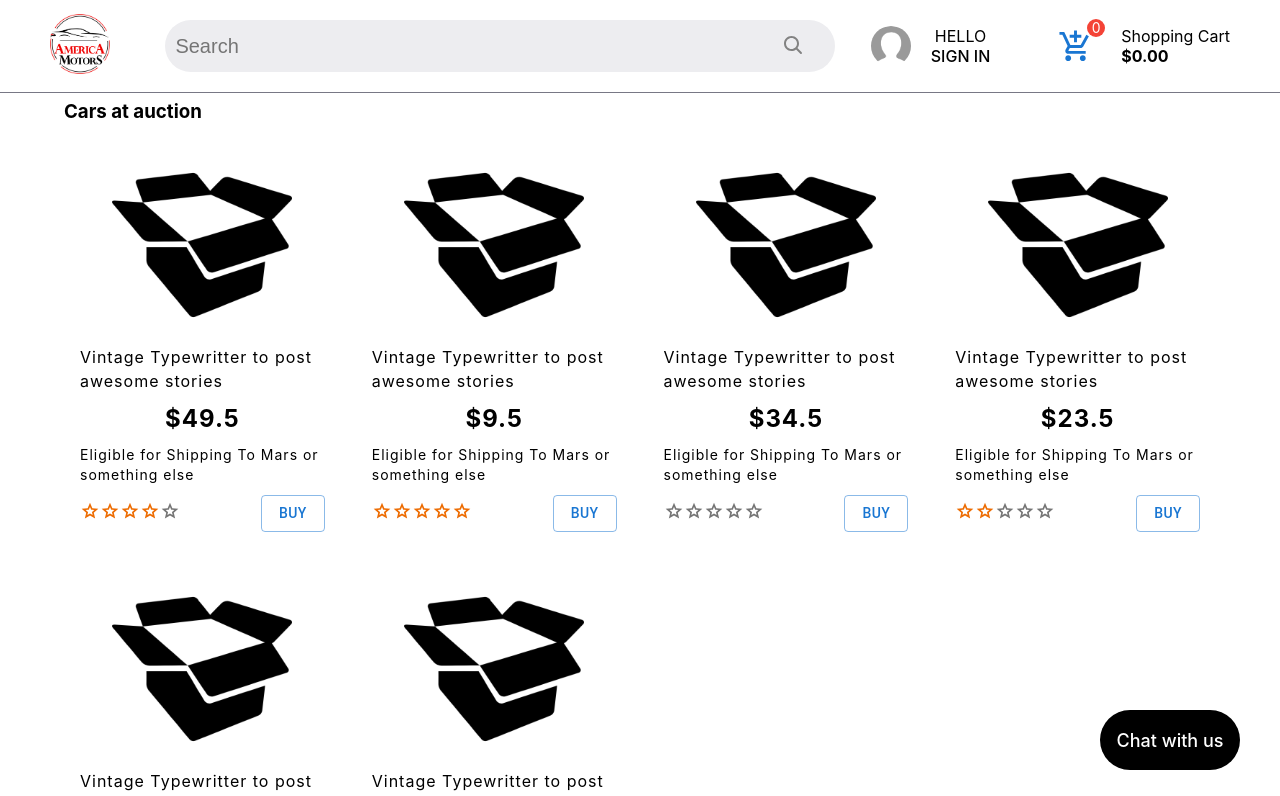
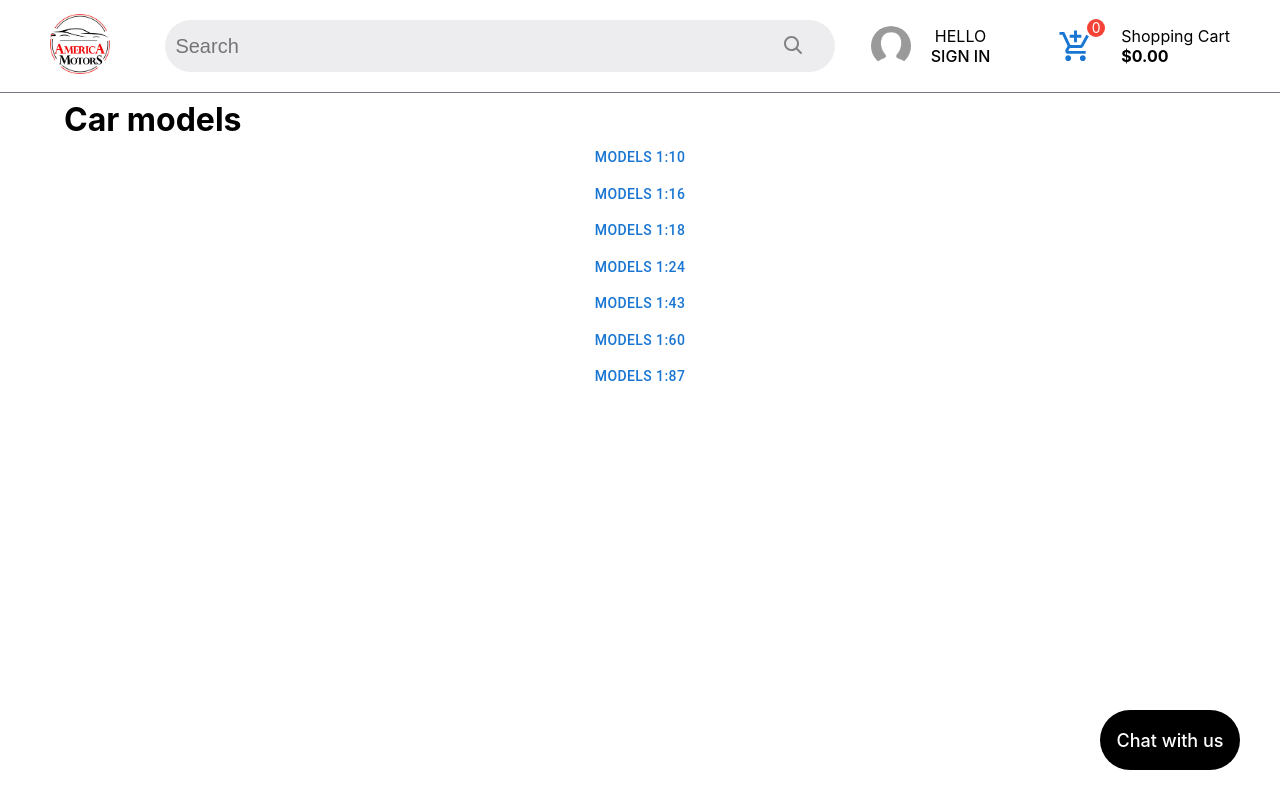
Before and after one commit to maxmajorov/online-store, a React (Create React App) app: page / in a window 1280 px wide. Shown: the top 796 px of the page. Built offline with nearby package versions, Linux system fonts and the light colour scheme.

Commit message:
add routing / error page / main page

```diff
--- a/src/app/App.tsx
+++ b/src/app/App.tsx
@@ -10,7 +10,9 @@ import { ErrorSnackbar } from "../components/common/ErrorSnackbar/ErrorSnackbar"
 import { Header } from "../components/common/header/Header";
 import { WithLayout } from "../components/common/withLayout/WithLayout";
 import { Chat } from "../components/chat/Chat";
+import { MainPage } from "../components/mainPage/MainPage";
 import "./App.css";
+import Error404 from "../components/error404/Error404";
 
 export const App = () => {
   const [open, setOpen] = useState(false);
@@ -30,12 +32,28 @@ export const App = () => {
             path="/"
             element={
               <WithLayout>
+                <MainPage />
+              </WithLayout>
+            }
+          />
+          <Route
+            path="/models_1-10"
+            element={
+              <WithLayout>
                 <OnlineStore />
               </WithLayout>
             }
           />
           <Route path="/cart" element={<Cart />} />
           {/* <Route path="/login" element={<LoginForm />} /> */}
+          <Route
+            path="/error404"
+            element={
+              <WithLayout>
+                <Error404 />
+              </WithLayout>
+            }
+          />
         </Routes>
       </Container>
       {!open ? (
--- /dev/null
+++ b/src/components/error404/Error404.module.css
@@ -0,0 +1,25 @@
+.wrapper_error {
+    color: red;
+    margin-top: 20px;
+    display: flex;
+    justify-content: center;
+    align-items: center;
+    flex-direction: column;
+    font-weight: bolder;
+}
+
+.number {
+    font-size: 100px;
+}
+
+.page {
+    font-size: 50px;
+}
+
+.picture {
+    font-size: 50px;
+    background-image: url("doubt-3516365.jpg");
+    background-size: contain;
+    width: 300px;
+    height: 200px;
+}
--- /dev/null
+++ b/src/components/error404/Error404.tsx
@@ -0,0 +1,14 @@
+import React from 'react';
+import style from './Error404.module.css';
+
+const Error404: React.FC=()=> {
+    return (
+        <div className={style.wrapper_error}>
+            <div className={style.number}>404</div>
+            <div className={style.page}>Page not found!</div>
+            <div className={style.picture}></div>
+        </div>
+    );
+}
+
+export default Error404;
--- /dev/null
+++ b/src/components/mainPage/MainPage.module.scss
@@ -0,0 +1,8 @@
+.wrapper {
+  position: relative;
+
+  .sidebar {
+    display: flex;
+    flex-direction: column;
+  }
+}
--- /dev/null
+++ b/src/components/mainPage/MainPage.tsx
@@ -0,0 +1,24 @@
+import React from "react";
+import { Button } from "@mui/material";
+import { Grade } from "../grade/Grade";
+import classes from "./MainPage.module.scss";
+import { useNavigate } from "react-router-dom";
+
+export const MainPage: React.FC = React.memo(() => {
+  const navigate = useNavigate();
+
+  return (
+    <div className={classes.wrapper}>
+      <h1>Car models</h1>
+      <div className={classes.sidebar}>
+        <Button onClick={() => navigate("models_1-10")}>models 1:10</Button>
+        <Button onClick={() => navigate("error404")}>models 1:16</Button>
+        <Button onClick={() => navigate("error404")}>models 1:18</Button>
+        <Button onClick={() => navigate("error404")}>models 1:24</Button>
+        <Button onClick={() => navigate("error404")}>models 1:43</Button>
+        <Button onClick={() => navigate("error404")}>models 1:60</Button>
+        <Button onClick={() => navigate("error404")}>models 1:87</Button>
+      </div>
+    </div>
+  );
+});
--- a/src/components/onlineStore/OnlineStore.tsx
+++ b/src/components/onlineStore/OnlineStore.tsx
@@ -2,6 +2,9 @@ import React from "react";
 import defProdImg from "../../assets/img/defProdLogo.png";
 import { Button } from "@mui/material";
 import { Grade } from "../grade/Grade";
+import { collection, orderBy, query } from "firebase/firestore";
+import { db } from "../..";
+import { useCollectionData } from "react-firebase-hooks/firestore";
 import classes from "./OnlineStore.module.scss";
 
 type ProductsType = {
@@ -59,19 +62,29 @@ const productsList: Array<ProductsType> = [
 ];
 
 export const OnlineStore: React.FC = React.memo(() => {
+  const [products] = useCollectionData(query(collection(db, "messages")));
+
+  console.log(products);
+
   return (
     <div className={classes.wrapper}>
-      <h3>Сars at auction</h3>
+      <h3>Car models 1:16 </h3>
 
       <div className={classes.productsList}>
-        {productsList.map((pr) => (
-          <div key={pr.id} className={classes.item}>
-            <img src={pr.image ? pr.image : defProdImg} alt={"product-item"} />
-            <div className={classes.item_title}>{pr.title}</div>
-            <div className={classes.item_price}>${pr.price}</div>
-            <div className={classes.item_description}>{pr.description}</div>
+        {products &&
+          products.map((model, ind) => (
+            <div key={ind} className={classes.item}>
+              <img
+                src={model.image ? model.image : defProdImg}
+                alt={"product-item"}
+              />
+              <div
+                className={classes.item_title}
+              >{`${model.brand} ${model.model}`}</div>
+              <div className={classes.item_price}>${model.price}</div>
+
               <div className={classes.controls}>
-              <Grade value={pr.grade} />
+                <Grade value={model.grade} />
                 <Button variant="outlined" style={{ display: "block" }}>
                   buy
                 </Button>
```
Also changed, not shown: src/components/error404/doubt-3516365.jpg (added). Lines whose indentation alone changed are shown as unchanged.
